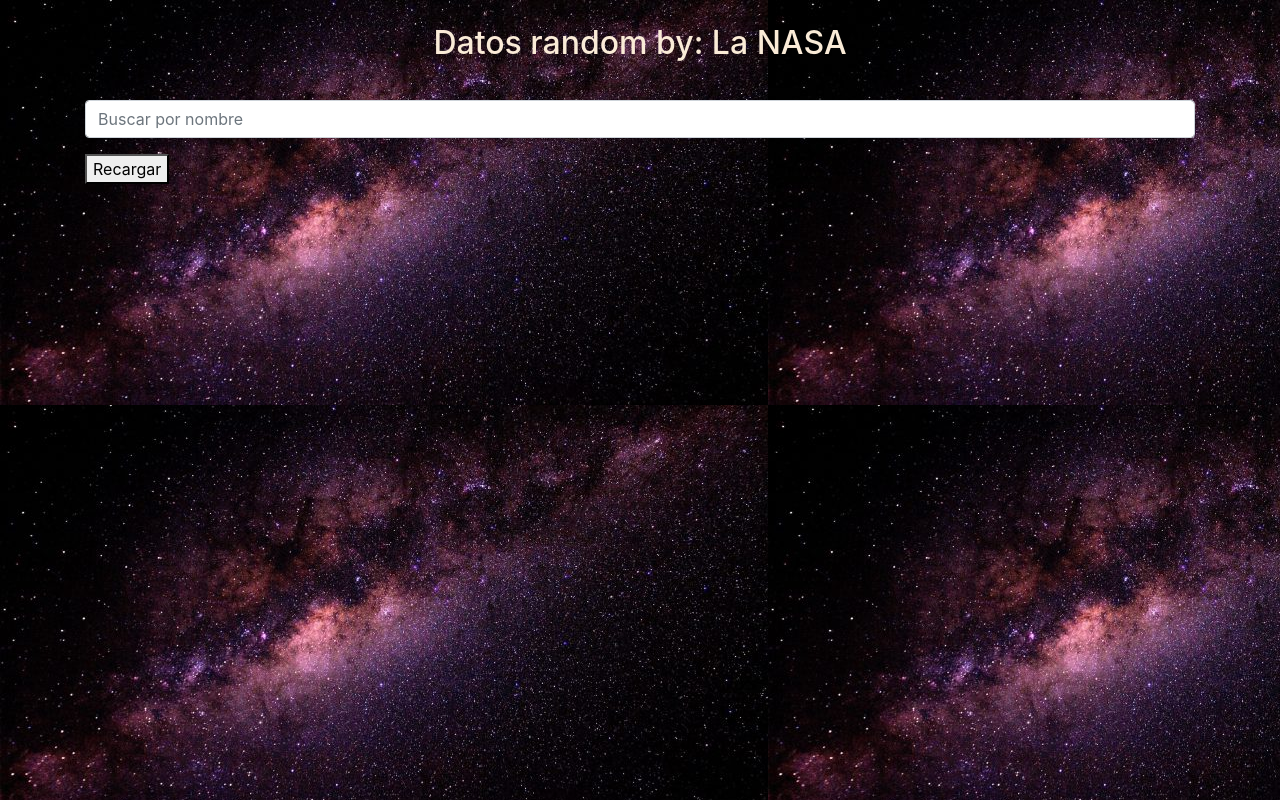
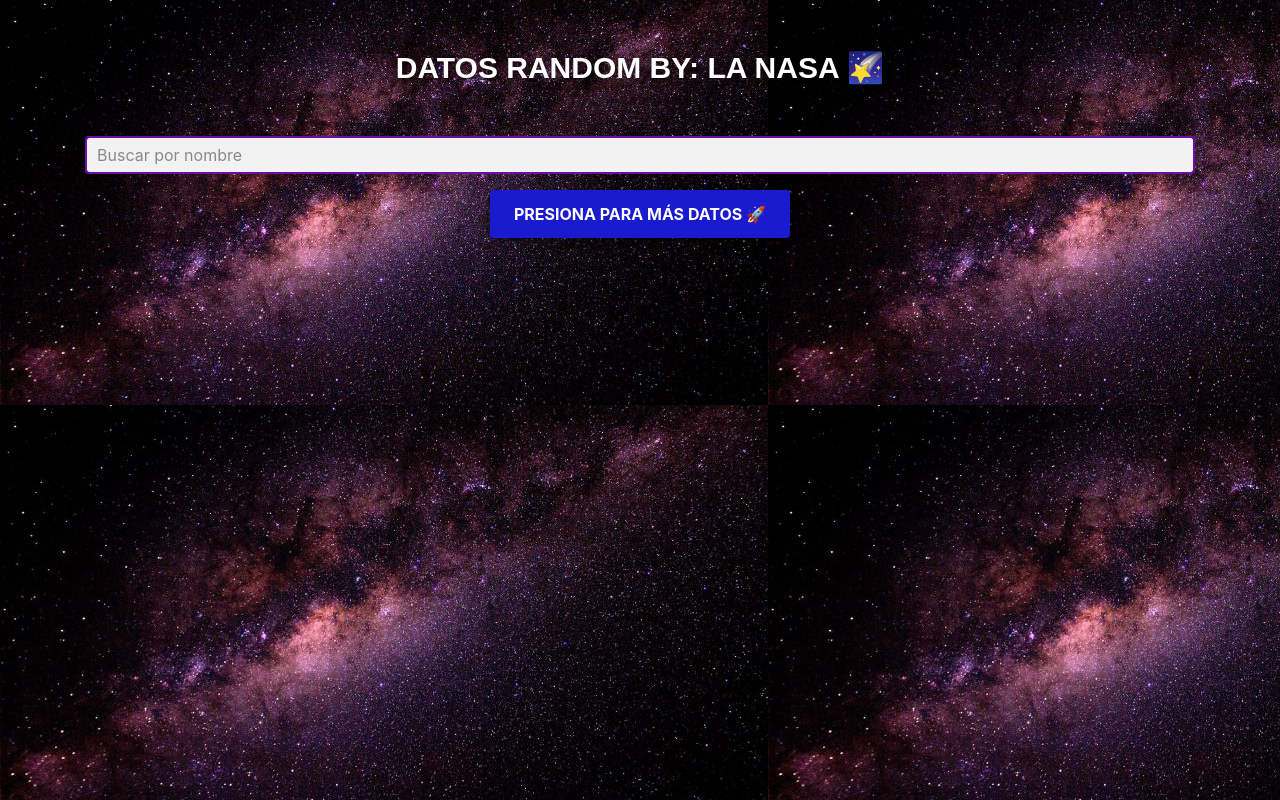
Before and after one commit to JosueAndradix/CatalogoAPI, a plain HTML site: page index.html in a window 1280 px wide. Drawn offline with nearby package versions, Linux system fonts and the light colour scheme; no server answers.

Commit message:
estilos css

```diff
--- a/index.html
+++ b/index.html
@@ -1,10 +1,11 @@
+
 <!DOCTYPE html>
 <html lang="en">
 <head>
     <meta charset="UTF-8">
     <meta http-equiv="X-UA-Compatible" content="IE=edge">
     <meta name="viewport" content="width=device-width, initial-scale=1.0">
-    <title>Catálogo de la NASA</title>
+    <title>Catálogo de la NASA </title>
     <script src="/app/app.js"></script>
     <link rel="stylesheet" href="https://stackpath.bootstrapcdn.com/bootstrap/4.5.2/css/bootstrap.min.css">
     <link rel="stylesheet" href="/stylo/style.css">
@@ -12,9 +13,9 @@
 </head>
 <body>
     <div id="tittle-search"class="container mt-4">
-        <h2 class="text-center">Datos random by: La NASA</h2>
+        <h2 class="text-center">Datos random by: La NASA &#x1f320</h2>
         <input type="text" id="searchInput" class="form-control mb-3" placeholder="Buscar por nombre">
-        <button id="reloadButton">Recargar</button>
+        <button id="reloadButton">Presiona para más datos &#x1f680 </button>
 
         <div id="catalog" class="row"></div>
     </div>
--- a/stylo/style.css
+++ b/stylo/style.css
@@ -4,10 +4,70 @@ body {
 
 h2 {
 
-    color: antiquewhite;
-    padding-bottom: 30px;
+    font-family: 'Arial', sans-serif;
+  font-size: 30px;
+  font-weight: bold;
+  color: #ffffff;
+  text-transform: uppercase;
+  text-shadow: 2px 2px 4px rgba(0, 0, 0, 0.3);
+  margin:50px;
 }
 
 #searchInput{
     margin-bottom: 70px;
 }
+
+#searchInput {
+    padding: 10px;
+    border: 2px solid #6b0daa;
+    border-radius: 4px;
+    font-size: 16px;
+    color: #191970;
+    background-color: #f2f2f2;
+  }
+
+  #searchInput::placeholder {
+    color: #888888;
+  }
+
+  #searchInput:focus {
+    outline: none;
+    border-color: #000080;
+    box-shadow: 0 0 4px rgba(25, 25, 112, 0.6);
+  }
+
+#reloadButton{
+    display: flex;
+    justify-content: center;
+    margin: auto;
+    margin-bottom: 40px;
+
+}
+
+#reloadButton {
+    padding: 12px 24px;
+    background-color: #1a1ace;
+    color: #fff;
+    border: none;
+    border-radius: 4px;
+    cursor: pointer;
+    font-size: 16px;
+    font-weight: bold;
+    text-transform: uppercase;
+    box-shadow: 0 4px 6px rgba(0, 0, 0, 0.3);
+    transition: background-color 0.3s ease;
+  }
+
+  #reloadButton:hover {
+    background-color: #7171cc;
+  }
+
+  #reloadButton:focus {
+    outline: none;
+  }
+
+  #reloadButton:active {
+    background-color: #000033;
+    box-shadow: 0 2px 4px rgba(0, 0, 0, 0.3);
+    transform: translateY(1px);
+  }
```
